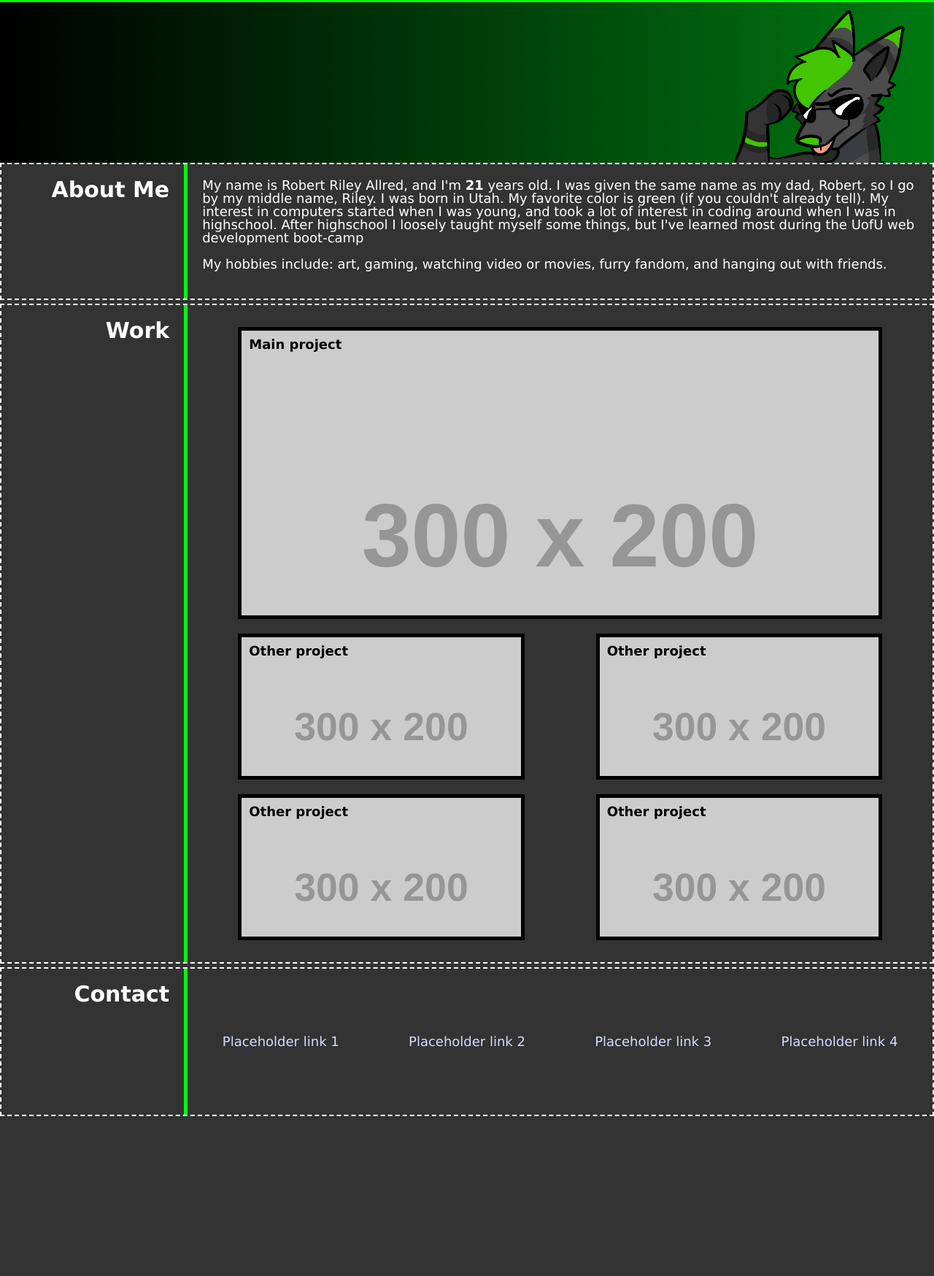
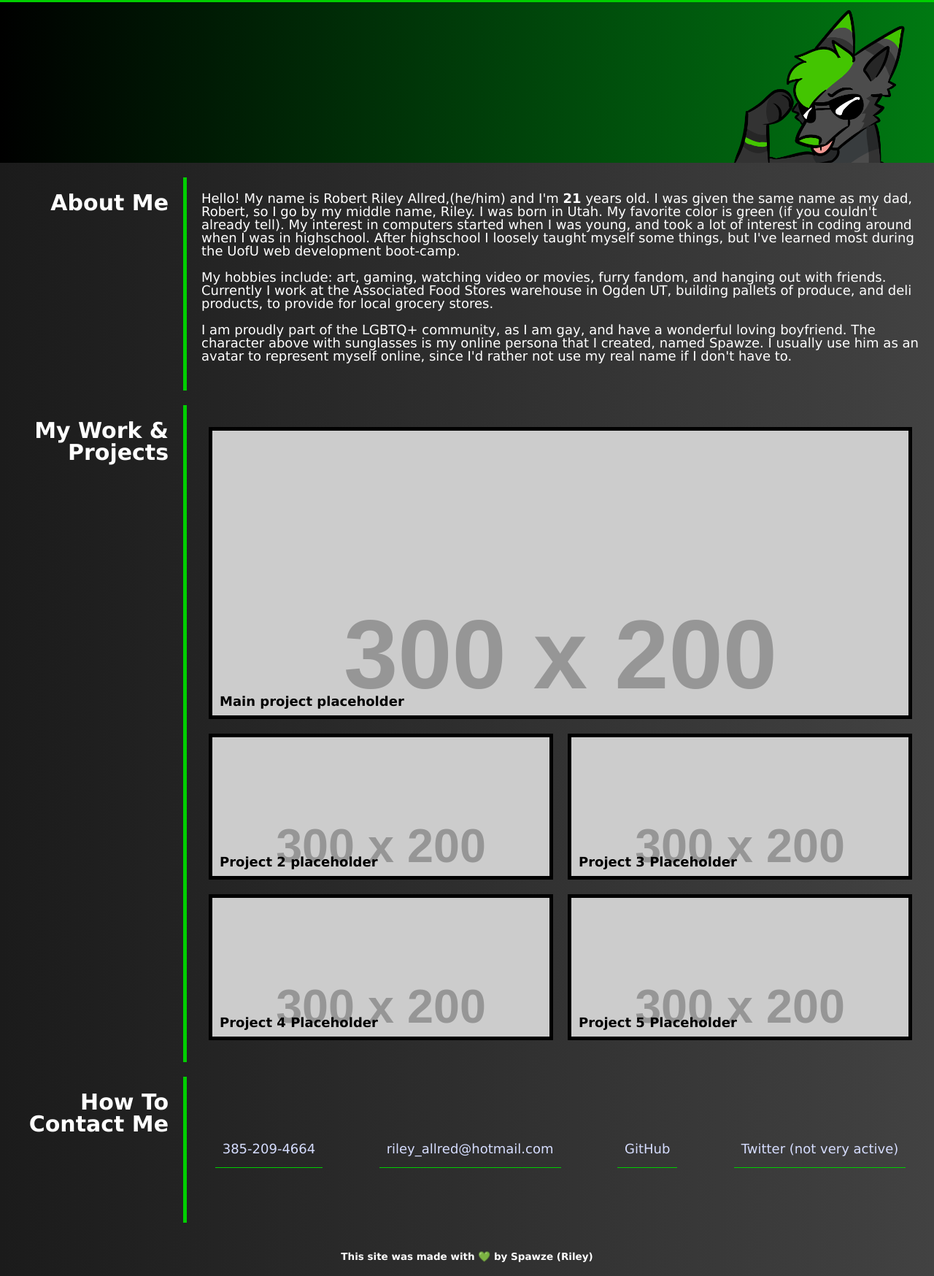
Before and after one commit to Spawze/Riley-Portfolio, a plain HTML site: page index.html in a window 1280 px wide. Shown: the part 78-1826 px from the top of the page at 73% size. Before the commit the page ends 1607 px from the top, so only its background shows below. Drawn offline with Linux system fonts and the light colour scheme; placeholder pictures from the web are drawn by us.

Commit message:
added more to css and html + smalldog icon

```diff
--- a/assets/styles/style.css
+++ b/assets/styles/style.css
@@ -1,7 +1,8 @@
 :root{
-    --background-color: #333333;
-    --secondary-color: #074400;
-    --border-color: #00ff00;
+    /* --background-color: #333333; */
+    --background-color: linear-gradient(90deg, rgb(27, 27, 27) 0%, rgb(66, 66, 66) 100%);;
+    --header-color: #000000;
+    --border-color: #00ce00;
     --main-text-color: #ffffff;
     --link-color: #d6ddff;
     --link-hover: #ffa8a8;
@@ -15,26 +16,30 @@ body{
 
     font-family:'Lucida Sans', 'Lucida Sans Regular', 'Lucida Grande', 'Lucida Sans Unicode', Geneva, Verdana, sans-serif;
     font-size: 18px;
-    background-color: var(--background-color);
+    background: var(--background-color);
     color: var(--main-text-color);
 }
 a, a:visited{
     text-decoration: none;
+
+    transition: all 0.25s;
     color: var(--link-color);
+    border-style: solid;
+    border-bottom-width: 1px;
+    border-color: var(--border-color);
 }
 a:hover{
     color: var(--link-hover);
     background-color: #002b02;
+    border-bottom-width: 7px;
+
 }
-#age::after{
-    content:var(--age);
-    font-weight: bold;
-}
+
 
 /* Header */
 header{
     display: flex;
-    background-color: var(--secondary-color);
+    background-color: var(--header-color);
     padding: 1%;
     justify-content: space-between;
     align-items: center;
@@ -52,6 +57,10 @@ header nav{
     flex-direction: row;
 }
 header nav a{
+    padding: 10px;
+    display: flex;
+    align-items: center;
+    height: 50px;
     margin: 0px 10px;
 }
 
@@ -73,11 +82,12 @@ header nav a{
 
 /* Main section */
 .main-section{
-    border-style: dashed;
+    /* border-style: dashed; */
     border-width: 2px;
-    margin-bottom: 5px;
+    margin: 20px 0px;
     display: flex;
     justify-content: left;
+    flex-wrap: nowrap;
 
 }
 .section-header{
@@ -106,6 +116,10 @@ header nav a{
 .about p{
     margin-bottom: 18px;
 }
+#age::after{
+    content:var(--age);
+    font-weight: bold;
+}
 /* Work section */
 .work{
     display: flex;
@@ -119,7 +133,7 @@ header nav a{
     border-style: solid;
     border-width: 5px;
     border-color: black;
-    flex: 0 0 40%;
+    flex: 1 0 40%;
     margin: 10px;
     min-height: 200px;
     max-height: 200px;
@@ -130,11 +144,12 @@ header nav a{
 .work a img{
     /* object-position: center; */
     /* object-fit: fill; */
+    top: 0px;
     width: 100%;
     /* height: 100%; */
 }
 .work a:first-child{
-    flex: 0 0 90%;
+    flex: 1 0 90%;
     width: 100%;
     min-height: 400px;
     max-height: 400px;
@@ -142,8 +157,18 @@ header nav a{
 .work a h3{
     color: black;
     position: absolute;
+    bottom: 0px;
     margin: 10px;
 }
+.work a:hover{
+    box-shadow: 0px 0px 10px 10px #6bff57;
+}
+.work a:hover h3{
+    box-shadow: 0px 0px 5px 5px #000000;
+    background-color: #000000;
+    color: var(--link-hover)
+}
+
 /* TODO: Make each image react to mousing over, and give each image a title and description */
 
 /* Contact Section */
@@ -154,3 +179,41 @@ header nav a{
     justify-content: space-around;
     align-items: center;
 }
+.contact a{
+    padding: 10px;
+    display: flex;
+    align-items: center;
+    height: 50px;
+}
+
+/* Footer section */
+footer{
+    margin:10px;
+    display: flex;
+    justify-content: center;
+}
+footer h4{
+    font-size: 75%;
+    margin: 20px;
+}
+
+
+@media screen and (max-width: 860px){
+    header{
+        flex-direction: column;
+    }
+    h1{
+        margin-bottom: 10px;
+    }
+    .main-section{
+        flex-direction: column;
+    }
+    .section-header{
+        justify-content: center;
+        border-right-width: 0px;
+        border-bottom-width: 5px;
+    }
+    .contact{
+        flex-wrap: wrap;
+    }
+}
--- a/index.html
+++ b/index.html
@@ -6,6 +6,7 @@
     <meta http-equiv="X-UA-Compatible" content="IE=edge">
     <meta name="viewport" content="width=device-width, initial-scale=1.0">
     <title>Riley's Portfolio</title>
+    <link rel="icon" href="assets/images/chilldog_small.png">
     <link rel="stylesheet" href="assets/styles/reset.css">
     <link rel="stylesheet" href="assets/styles/style.css">
 
@@ -19,14 +20,15 @@
             <a href="#about-me">About Me</a>
             <a href="#work">Work</a>
             <a href="#contact">Contact</a>
-            <a href="">Resume</a>
+            <a href="https://docs.google.com/document/d/1b2cLAGOtldZK4sJzdo2Q6OBAvXyTlaEgUc4DPU2uYdU/edit?usp=sharing">Resume</a>
         </nav>
     </header>
 
     <!-- Banner with image -->
     <section class="banner">
         <img id="banner-image" src="./assets/images/chilldog.png"
-            alt="banner with an image of a funny gray and green dog wearing sunglasses">
+            alt="banner with an image of a cute gray and green dog wearing sunglasses">
+
     </section>
     <main>
         <!-- About me section -->
@@ -35,40 +37,45 @@
                 <h2>About Me</h2>
             </div>
             <div class="about section-content">
-                <p>My name is Robert Riley Allred, and I'm <span id="age"></span> years old. I was given the same name
+                <p>Hello! My name is Robert Riley Allred,(he/him) and I'm <span id="age"></span> years old. I was given the same name
                     as my dad, Robert, so I go by my middle name, Riley. I was born in Utah. My favorite color is green
                     (if you couldn't already tell).
                     My interest in computers started when I was young, and took a lot of interest in coding around when
                     I was in highschool. After highschool I loosely taught myself some things, but I've learned most
-                    during the UofU web development boot-camp</p>
-                <p>My hobbies include: art, gaming, watching video or movies, furry fandom, and hanging out with
-                    friends.</p>
+                    during the UofU web development boot-camp.</p>
+                <p>My hobbies include: art, gaming, watching video or movies,  furry fandom, and hanging out with
+                    friends. Currently I work at the Associated Food Stores warehouse in Ogden UT, building pallets of produce,
+                    and deli products, to provide for local grocery stores.</p>
+                    <p>I am proudly part of the LGBTQ+ community, as I am gay, and have a wonderful loving boyfriend. The character above with sunglasses is my
+                        online persona that I created, named Spawze. I usually use him as an avatar to represent myself online,
+                        since I'd rather not use my real name if I don't have to.
+                    </p>
             </div>
         </section>
         <!-- Work example section -->
         <section class="main-section" id="work">
             <div class="section-header">
-                <h2>Work</h2>
+                <h2>My Work & Projects</h2>
             </div>
             <div class="section-content work">
-                <a href="">
-                    <h3>Main project</h3>
+                <a href="https://media.discordapp.net/attachments/737185998114390107/1039881173075251240/maxwell.gif">
+                    <h3>Main project placeholder</h3>
                     <img src="https://via.placeholder.com/300x200" alt="placeholder">
                 </a>
-                <a href="">
-                    <h3>Other project</h3>
+                <a href="https://media.discordapp.net/attachments/807809192537882647/1042888851326246972/attachment-8.gif">
+                    <h3>Project 2 placeholder</h3>
                     <img src="https://via.placeholder.com/300x200" alt="placeholder">
                 </a>
-                <a href="">
-                    <h3>Other project</h3>
+                <a href="https://media.discordapp.net/attachments/807809192537882647/1042890145688453161/spin.gif">
+                    <h3>Project 3 Placeholder</h3>
                     <img src="https://via.placeholder.com/300x200" alt="placeholder">
                 </a>
-                <a href="">
-                    <h3>Other project</h3>
+                <a href="https://media.discordapp.net/attachments/741945274901200897/1041441363159433276/caption-1-1.gif">
+                    <h3>Project 4 Placeholder</h3>
                     <img src="https://via.placeholder.com/300x200" alt="placeholder">
                 </a>
-                <a href="">
-                    <h3>Other project</h3>
+                <a href="https://cdn.discordapp.com/attachments/827922812165160972/1052114037313380373/cat-spin.gif">
+                    <h3>Project 5 Placeholder</h3>
                     <img src="https://via.placeholder.com/300x200" alt="placeholder">
                 </a>
             </div>
@@ -76,16 +83,19 @@
         <!-- Section with contact -->
         <section class="main-section" id="contact">
             <div class="section-header">
-                <h2>Contact</h2>
+                <h2>How To Contact Me</h2>
             </div>
             <div class="contact">
-                <a href="">Placeholder link 1</a>
-                <a href="">Placeholder link 2</a>
-                <a href="">Placeholder link 3</a>
-                <a href="">Placeholder link 4</a>
+                <a href="">385-209-4664</a>
+                <a href="">riley_allred@hotmail.com</a>
+                <a href="https://github.com/Spawze">GitHub</a>
+                <a href="https://twitter.com/spawberto">Twitter (not very active)</a>
             </div>
         </section>
     </main>
+    <footer>
+        <h4> This site was made with 💚 by Spawze (Riley)</h4>
+    </footer>
 </body>
 
 </html>
```
Also changed, not shown: assets/images/chilldog_small.png (added).
